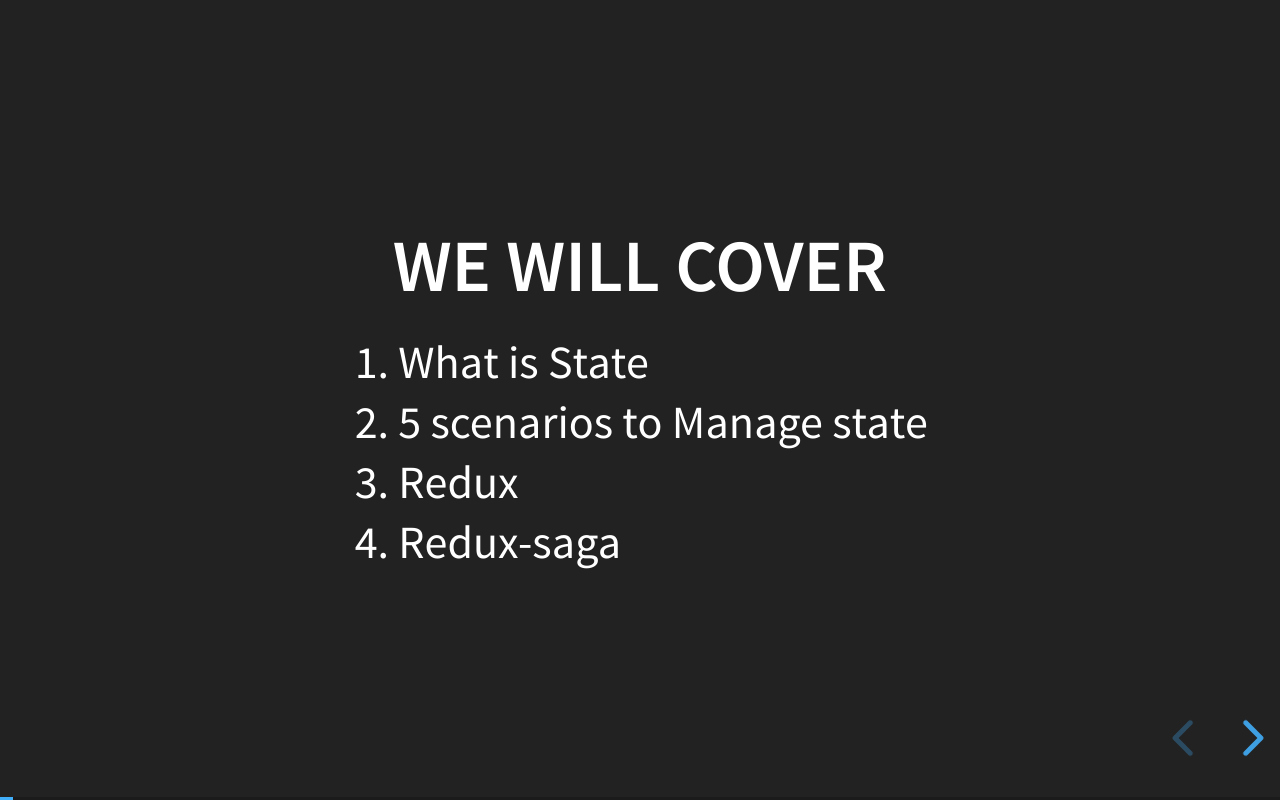
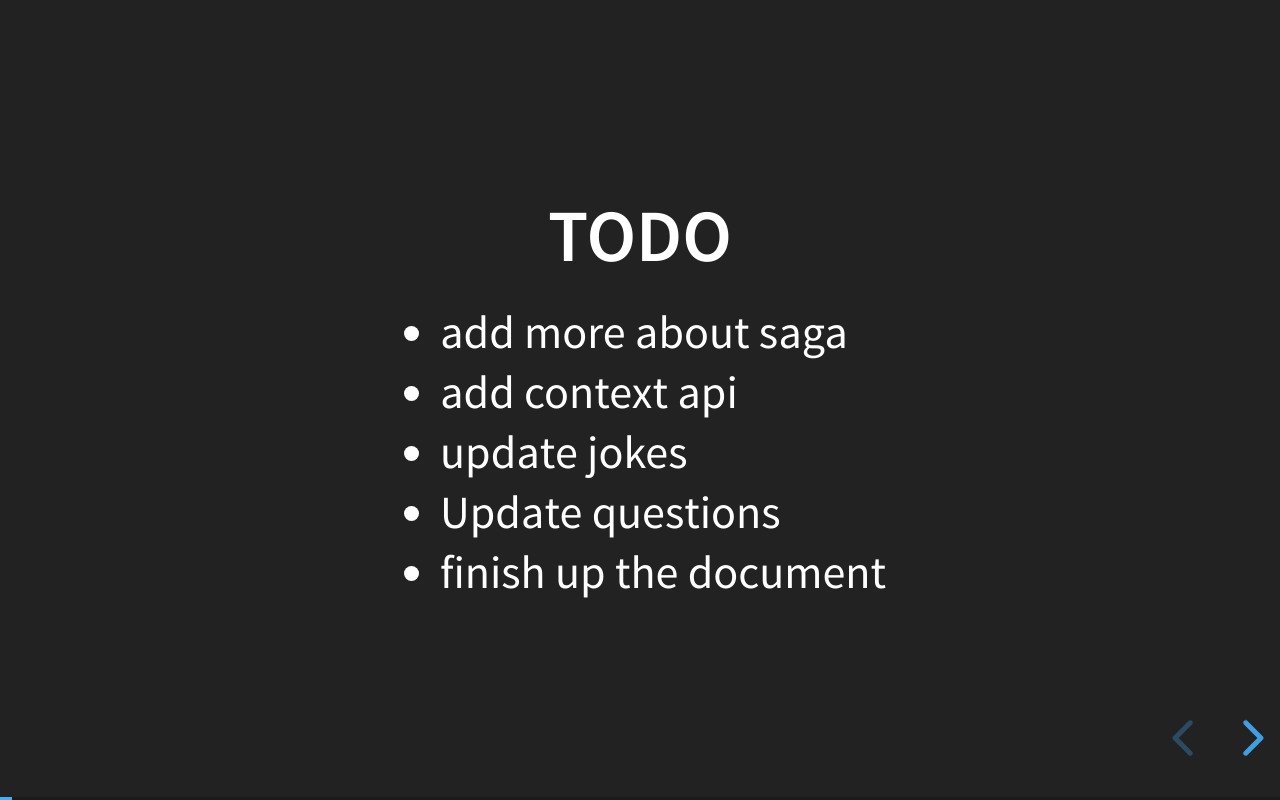
Before and after one commit to khan4019/manage-state, a plain HTML site: page index.html in a window 1280 px wide. Both pictures are taken after a click on the button "next slide". Drawn offline with Linux system fonts and the light colour scheme; files whose address does not match are found by name.

Commit message:
little more

```diff
--- a/index.html
+++ b/index.html
@@ -57,6 +57,16 @@
 						<a href="http://thatjsdude.com/">www.thatJSDude.com</a>
 					</small>
 				</p>
+			</section>
+			<section>
+				<h2>TODO</h2>
+				<ul>
+					<li>add more about saga</li>
+					<li>add context api</li>
+					<li>update jokes</li>
+					<li>Update questions</li>
+					<li>finish up the document</li>
+				</ul>
 			</section>
 			<!-- <section>
 				<h2>Resources ok type</h2>
```
Also changed, not shown: img/fun/reality.png (added).
